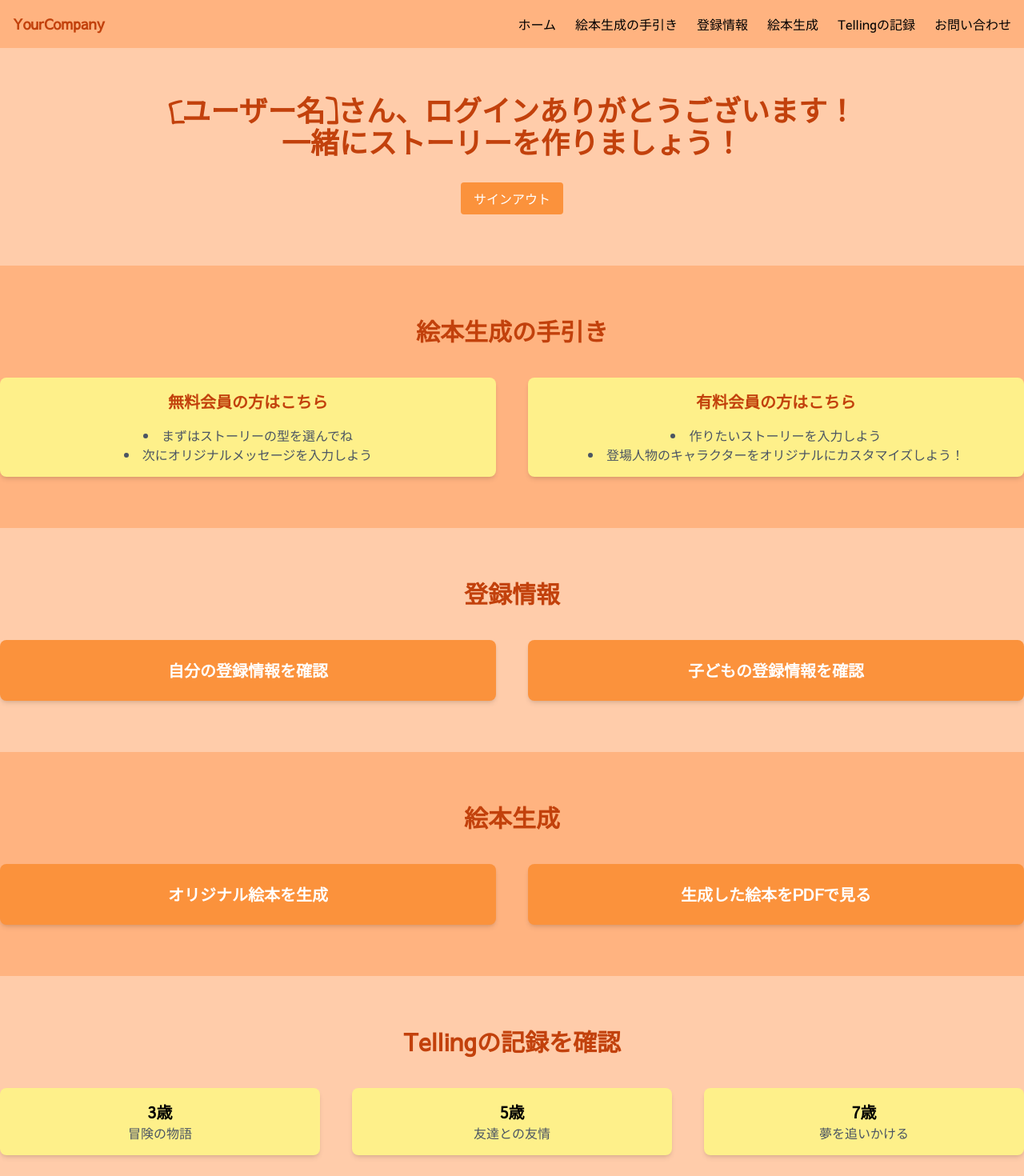
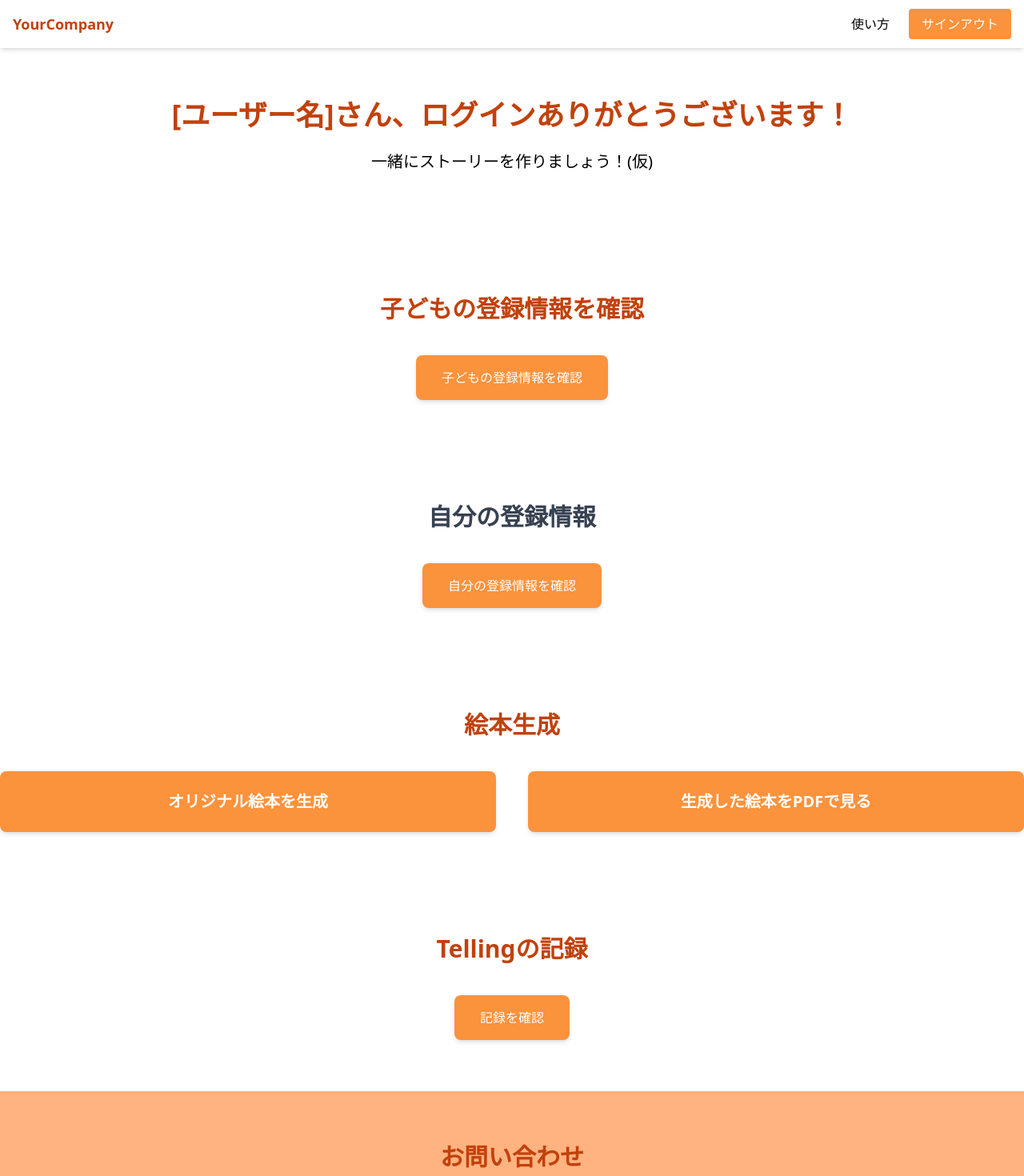
Before and after one commit to ms-engineer-bc10/Section9_TeamB, a Next.js app in the folder frontend/: page /home in a window 1280 px wide. Shown: the top 1470 px of the page at 80% size. Built offline with nearby package versions, Linux system fonts and the light colour scheme.

Commit message:
10/3 home/page.tsx更新

```diff
--- a/frontend/src/app/home/page.tsx
+++ b/frontend/src/app/home/page.tsx
@@ -3,109 +3,90 @@ import Head from "next/head";
 import Link from "next/link";
 
 const HomePage: React.FC = () => {
-  const pastStories = [
-    { age: "3歳", description: "冒険の物語" },
-    { age: "5歳", description: "友達との友情" },
-    { age: "7歳", description: "夢を追いかける" },
-  ];
-
-  const features = [
-    { title: "無料会員の方はこちら", steps: ["まずはストーリーの型を選んでね", "次にオリジナルメッセージを入力しよう"] },
-    { title: "有料会員の方はこちら", steps: ["作りたいストーリーを入力しよう", "登場人物のキャラクターをオリジナルにカスタマイズしよう！"] },
-  ];
-
   return (
     <>
       <Head>
         <title>楽しい絵本アプリ - YourCompany</title>
-        <meta name="description" content="家族と一緒に成長するパーソナライズされた絵本を作りましょう！" />
-        <link href="https://fonts.googleapis.com/css2?family=Caveat&family=Indie+Flower&family=Sawarabi+Gothic&display=swap" rel="stylesheet" />
+        <meta
+          name="description"
+          content="家族と一緒に成長するパーソナライズされた絵本を作りましょう！"
+        />
       </Head>
 
-      <div className="bg-peach-100 font-playful" style={{ fontFamily: "'Sawarabi Gothic', sans-serif" }}>
+      <div className="bg-white font-sans">
         {/* ヘッダー */}
-        <header className="bg-peach-300 shadow-md">
+        <header className="shadow-md">
           <div className="container mx-auto flex justify-between items-center p-4">
             <div className="text-lg font-bold text-orange-700">YourCompany</div>
             <nav>
-              <ul className="flex space-x-6">
-                <li><Link href="#home" className="hover:text-orange-500 transition-colors duration-200">ホーム</Link></li>
-                <li><Link href="#features" className="hover:text-orange-500 transition-colors duration-200">絵本生成の手引き</Link></li>
-                <li><Link href="#registration" className="hover:text-orange-500 transition-colors duration-200">登録情報</Link></li>
-                <li><Link href="#storybook-generation" className="hover:text-orange-500 transition-colors duration-200">絵本生成</Link></li>
-                <li><Link href="#past-stories" className="hover:text-orange-500 transition-colors duration-200">Tellingの記録</Link></li>
-                <li><Link href="#contact" className="hover:text-orange-500 transition-colors duration-200">お問い合わせ</Link></li>
+              <ul className="flex space-x-6 items-center">
+                <li>
+                  <Link
+                    href="/how-to-use"
+                    className="hover:text-orange-500 transition-colors duration-200"
+                  >
+                    使い方
+                  </Link>
+                </li>
+                <li>
+                  <Link
+                    href="/logout"
+                    className="bg-orange-400 text-white px-4 py-2 rounded hover:bg-orange-300 transition-colors duration-200"
+                  >
+                    サインアウト
+                  </Link>
+                </li>
               </ul>
             </nav>
           </div>
         </header>
 
         {/* ヒーローセクション */}
-        <section id="home" className="bg-peach-200 py-16 text-center">
-          <h1 className="text-4xl font-bold text-orange-700 mb-6" style={{ fontFamily: "'Indie Flower', cursive" }}>
-            [ユーザー名]さん、ログインありがとうございます！<br />
-            一緒にストーリーを作りましょう！
+        <section id="home" className="py-16 text-center">
+          <h1 className="text-4xl font-bold text-orange-700 mb-6">
+            [ユーザー名]さん、ログインありがとうございます！
           </h1>
-          {/* ユーザー名表示 */}
-          <Link href="/logout">
-            <button className="bg-orange-400 text-white px-4 py-2 rounded hover:bg-orange-300 transition-colors duration-200">
-              サインアウト
-            </button>
-          </Link>
+          <p className="text-xl mb-6">一緒にストーリーを作りましょう！(仮)</p>
         </section>
 
-        {/* 特徴セクション */}
-        <section id="features" className="py-16 bg-peach-300">
-          <div className="container mx-auto text-center">
-            <h2 className="text-3xl font-bold text-orange-700 mb-10">絵本生成の手引き</h2>
-            <div className="grid grid-cols-1 sm:grid-cols-2 gap-10">
-              {features.map((feature, index) => (
-                <div key={index} className="p-4 bg-yellow-200 rounded-lg shadow-md">
-                  <h3 className="text-xl font-semibold text-orange-700 mb-4">{feature.title}</h3>
-                  <ul className="list-disc list-inside">
-                    {feature.steps.map((step, i) => (
-                      <li key={i} className="text-gray-600">{step}</li>
-                    ))}
-                  </ul>
-                </div>
-              ))}
-            </div>
+        {/* 登録確認セクション */}
+        <section id="registration" className="py-16 text-center">
+          <div className="container mx-auto">
+            <h2 className="text-3xl font-bold text-orange-700 mb-10">
+              子どもの登録情報を確認
+            </h2>
+            <Link href="/register">
+              <button className="bg-orange-400 text-white px-8 py-4 rounded-lg shadow-md hover:bg-orange-300 transition-colors duration-200">
+                子どもの登録情報を確認
+              </button>
+            </Link>
           </div>
         </section>
 
-        {/* 登録情報セクション */}
-        <section id="registration" className="py-16 bg-peach-200">
+        {/* 自分の登録情報セクション */}
+        <section id="user-registration" className="py-16 bg-white">
           <div className="container mx-auto text-center">
-            <h2 className="text-3xl font-bold text-orange-700 mb-10">登録情報</h2>
-            <div className="grid grid-cols-1 sm:grid-cols-2 gap-10">
-              {/* 自分の登録情報ボタン */}
-              <Link href="/register">
-                <div className="bg-orange-400 text-white p-6 rounded-lg shadow-md hover:bg-orange-300 transition-colors duration-200">
-                  <h3 className="text-xl font-semibold">自分の登録情報を確認</h3>
-                </div>
-              </Link>
-              {/* 子どもの登録情報ボタン */}
-              <Link href="/register">
-                <div className="bg-orange-400 text-white p-6 rounded-lg shadow-md hover:bg-orange-300 transition-colors duration-200">
-                  <h3 className="text-xl font-semibold">子どもの登録情報を確認</h3>
-                </div>
-              </Link>
-            </div>
+            <h2 className="text-3xl font-bold text-gray-700 mb-10">
+              自分の登録情報
+            </h2>
+            <Link href="/register">
+              <button className="bg-orange-400 text-white px-8 py-4 rounded-lg shadow-md hover:bg-orange-300 transition-all duration-200">
+                自分の登録情報を確認
+              </button>
+            </Link>
           </div>
         </section>
 
         {/* 絵本生成セクション */}
-        <section id="storybook-generation" className="py-16 bg-peach-300">
-          <div className="container mx-auto text-center">
+        <section id="storybook-generation" className="py-16 text-center">
+          <div className="container mx-auto">
             <h2 className="text-3xl font-bold text-orange-700 mb-10">絵本生成</h2>
             <div className="grid grid-cols-1 sm:grid-cols-2 gap-10">
-              {/* オリジナル絵本生成ボタン */}
               <Link href="/preview">
                 <div className="bg-orange-400 text-white p-6 rounded-lg shadow-md hover:bg-orange-300 transition-colors duration-200">
                   <h3 className="text-xl font-semibold">オリジナル絵本を生成</h3>
                 </div>
               </Link>
-              {/* PDFで見るボタン */}
               <Link href="/PDF">
                 <div className="bg-orange-400 text-white p-6 rounded-lg shadow-md hover:bg-orange-300 transition-colors duration-200">
                   <h3 className="text-xl font-semibold">生成した絵本をPDFで見る</h3>
@@ -115,18 +96,17 @@ const HomePage: React.FC = () => {
           </div>
         </section>
 
-        {/* Tellingの記録を確認セクション */}
-        <section id="past-stories" className="py-16 bg-peach-200">
-          <div className="container mx-auto text-center">
-            <h2 className="text-3xl font-bold text-orange-700 mb-10">Tellingの記録を確認</h2>
-            <div className="grid grid-cols-1 sm:grid-cols-2 lg:grid-cols-3 gap-10">
-              {pastStories.map((story, index) => (
-                <div key={index} className="p-4 bg-yellow-200 rounded-lg shadow-md">
-                  <h3 className="text-xl font-semibold">{story.age}</h3>
-                  <p className="text-gray-600">{story.description}</p>
-                </div>
-              ))}
-            </div>
+        {/* Tellingの記録セクション */}
+        <section id="past-stories" className="py-16 text-center">
+          <div className="container mx-auto">
+            <h2 className="text-3xl font-bold text-orange-700 mb-10">
+              Tellingの記録
+            </h2>
+            <Link href="/past-stories">
+              <button className="bg-orange-400 text-white px-8 py-4 rounded-lg shadow-md hover:bg-orange-300 transition-colors duration-200">
+                記録を確認
+              </button>
+            </Link>
           </div>
         </section>
 
@@ -134,7 +114,9 @@ const HomePage: React.FC = () => {
         <section id="contact" className="py-16 bg-peach-300">
           <div className="container mx-auto text-center">
             <h2 className="text-3xl font-bold text-orange-700 mb-10">お問い合わせ</h2>
-            <p className="mb-6">ご質問やご要望がありましたら、こちらからお問い合わせください。</p>
+            <p className="mb-6">
+              ご質問やご要望がありましたら、こちらからお問い合わせください。
+            </p>
             <Link href="/contact">
               <button className="bg-orange-400 text-white px-8 py-4 rounded-full text-lg hover:bg-orange-300 transition-all duration-200">
                 お問い合わせ
@@ -148,9 +130,24 @@ const HomePage: React.FC = () => {
           <div className="container mx-auto text-center">
             <p>&copy; 2024 YourCompany. All rights reserved.</p>
             <div className="mt-4">
-              <Link href="#" className="mx-2 hover:text-yellow-200 transition-colors duration-200">Facebook</Link>
-              <Link href="#" className="mx-2 hover:text-yellow-200 transition-colors duration-200">Instagram</Link>
-              <Link href="#" className="mx-2 hover:text-yellow-200 transition-colors duration-200">Twitter</Link>
+              <Link
+                href="#"
+                className="mx-2 hover:text-yellow-200 transition-colors duration-200"
+              >
+                Facebook
+              </Link>
+              <Link
+                href="#"
+                className="mx-2 hover:text-yellow-200 transition-colors duration-200"
+              >
+                Instagram
+              </Link>
+              <Link
+                href="#"
+                className="mx-2 hover:text-yellow-200 transition-colors duration-200"
+              >
+                Twitter
+              </Link>
             </div>
           </div>
         </footer>
```
